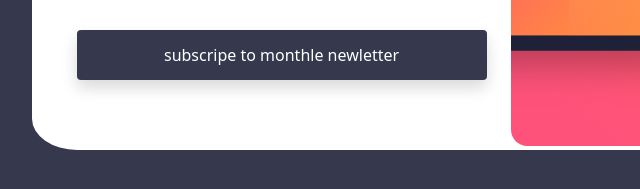
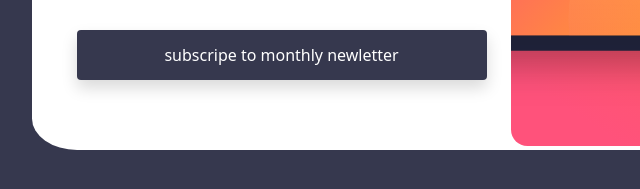
Before and after one commit to marbella267/loginproject, a plain HTML site: page index.html in a window 1280 px wide. Shown: the part 531-720 px from the top of the page, 158-798 px from the left. Drawn offline with Linux system fonts and the light colour scheme; a script that the page names is missing.

Commit message:
Update index.html

```diff
--- a/index.html
+++ b/index.html
@@ -34,7 +34,7 @@
         <label for="">email address</label><span class="span" id="massage">vaild email requird</span><br>
         <input type="text" class="form-control" placeholder="email@company.com" id="input">
       </div><br>
-     <button class="btn shadow " id="btn" type="submit">subscripe to monthle newletter</button>
+     <button class="btn shadow " id="btn" type="submit">subscripe to monthly newletter</button>
     </form>
     </div>
      <img  class="img1  col"src="assets/images/illustration-sign-up-desktop.svg" alt="">
```
